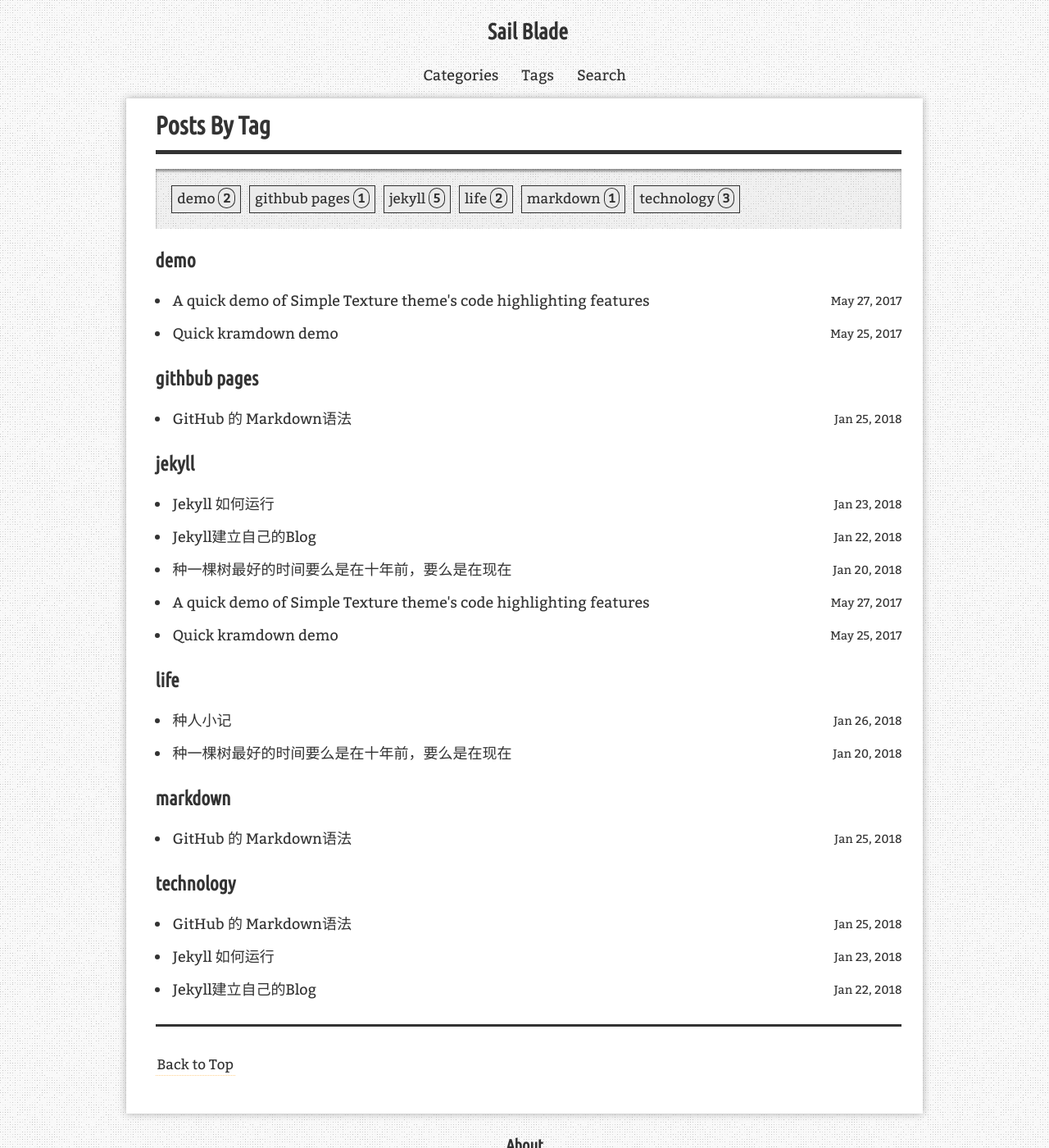
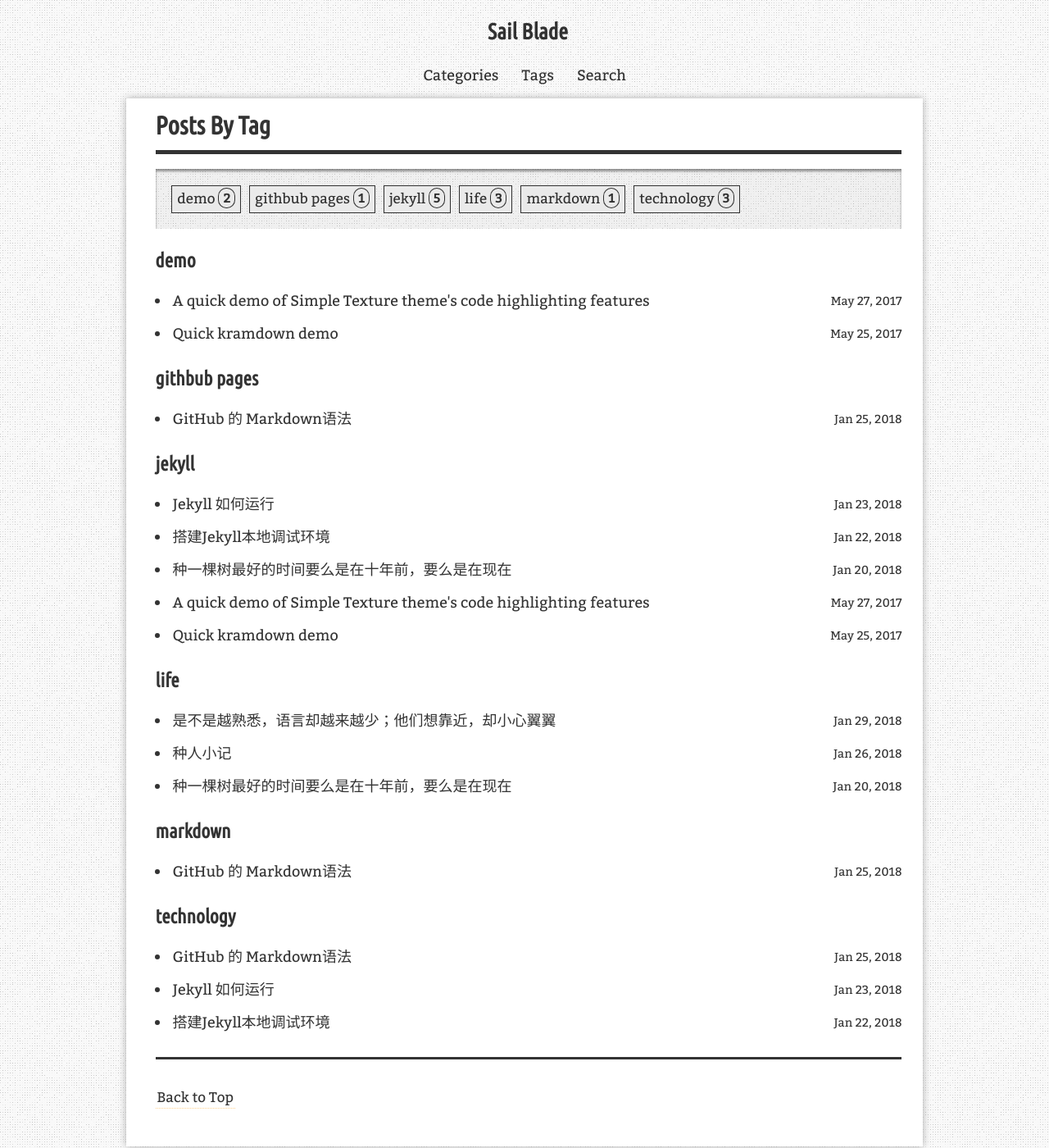
Before and after one commit to SailBlade/sailblade.github.io, a Jekyll site: the page built from blog/tags/index.html, in a window 1280 px wide and 1400 px high. Shown: the whole window at 82% size. Built offline with Jekyll 4.4.1, drawn with Linux system fonts in a browser that asks for light colours; nearby versions of some CDN libraries; comment, search, counter and statistics services are not loaded; some of the changed lines change nothing that is shown.

Commit message:
是不是越熟悉，语言却越来越少

```diff
--- a/_posts/2018-01-22-technology-Jekyll.md
+++ b/_posts/2018-01-22-technology-Jekyll.md
@@ -1,6 +1,6 @@
 ---
 layout: post
-title: "Jekyll建立自己的Blog"
+title: "搭建Jekyll本地调试环境"
 description: "Build Blog"
 categories: [uncategorized]
 tags: [technology, jekyll]
--- /dev/null
+++ b/_posts/2018-01-29-Thanksgiving.md
@@ -0,0 +1,22 @@
+---
+layout: post
+title: "是不是越熟悉，语言却越来越少；他们想靠近，却小心翼翼"
+description: "感恩"
+categories: [uncategorized]
+tags: [life]
+redirect_from:
+  - /2018/01/29/
+---
+[暖心广告视频](https://weibo.com/tv/v/G0vSw8xty)
+&emsp;&emsp;视频有四个部分组成，妈妈对孩子的感恩；女儿对爸爸的感恩；女儿对妈妈的感恩，朋友之间的感恩。
+&emsp;&emsp;&emsp;&emsp;第一部分，妈妈忙碌的打扫家务，忽视了女儿陪伴的请求，而女儿为了获得妈妈的陪伴，甚至去尝试自己无法完成的家务；
+&emsp;&emsp;&emsp;&emsp;第二部分，女儿很久没有回家，爸爸希望能和女儿有一些交集，打工去买了最先进的手机，而女儿也并未和他多说一句话，只是女儿退给他的一部旧手机让他获得了巨大的感动；
+&emsp;&emsp;&emsp;&emsp;第三部分，女儿回家的路上不想让妈妈担心，并未告知妈妈到家的时间，而妈妈担心她冒着大风雪一直守候她；
+&emsp;&emsp;是不是越熟悉，语言却越来越少，他们想靠近，却小心翼翼。
+&emsp;&emsp;在繁重的生存压力下，朋友，亲人都逐渐慢慢远离。生活在这个时代，如果不能财务自由只能苟且的活着。想想现在月均70个小时左右的加班，想想房贷，想想孩子的教育，老人的医疗，每一项都足以
+压得30多岁仍在苦苦奋斗的我喘不过气。而新闻又频繁曝出养老金不足，65岁退休等各种消息，不免发愁45岁被裁了以后，如何能熬到65岁拿到退休金，这期间吃啥喝啥。而女人们总是很乐观，向往着过安逸的生活，
+每年一次的的度假，精致的小饰品。
+&emsp;&emsp;这群人是比较苦难的一群人，用低廉的工资，辛勤的劳动撑起了这个时代的繁荣；但他们又是幸福的一群人，如果能获得机会的眷顾，则可以很轻松的改变阶级。可是我们在奋斗的同时也远离了自己的
+亲人，从我想让家人过更好的生活变成了我想让家里的钱，而家人间的羁绊逐渐的金钱所剪断。有这么家公司HW，通讯业的龙头，它充满仪式感的奋斗精神激励了每个奋斗者，通过奋斗者的努力和可以及时铲除不奋斗
+的人，从它哪里可以获得高昂的薪水。合理么？合理，穷怕了，太需要钱了，没有钱就被社会抛弃，有钱了就有改变阶级的机会。这就是活在这个时代的人们，他们小心翼翼的握住手里的每个机会，剪断身上的羁绊。
+慢慢的我们都变成了冷漠的陌生人，不会在乎别人，也不会被别人在乎。
```
